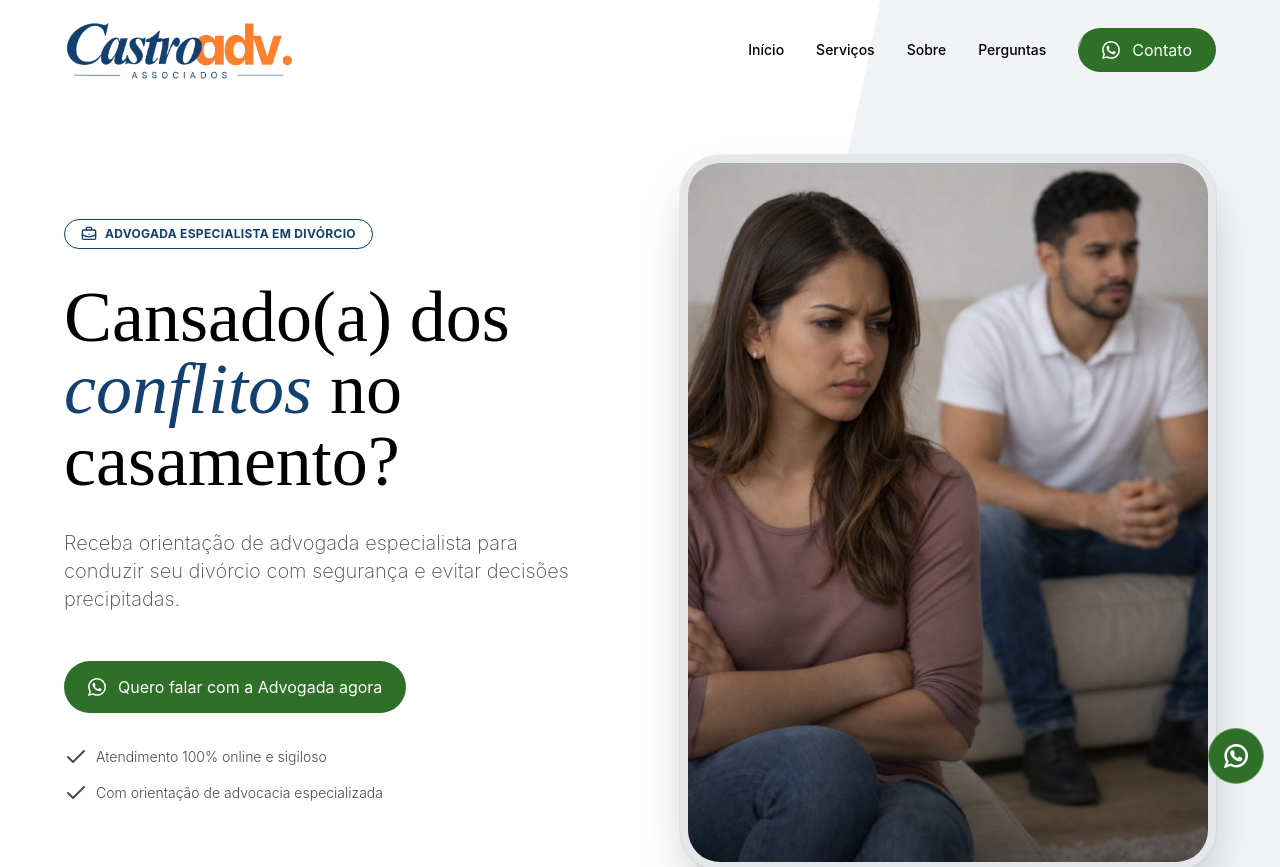
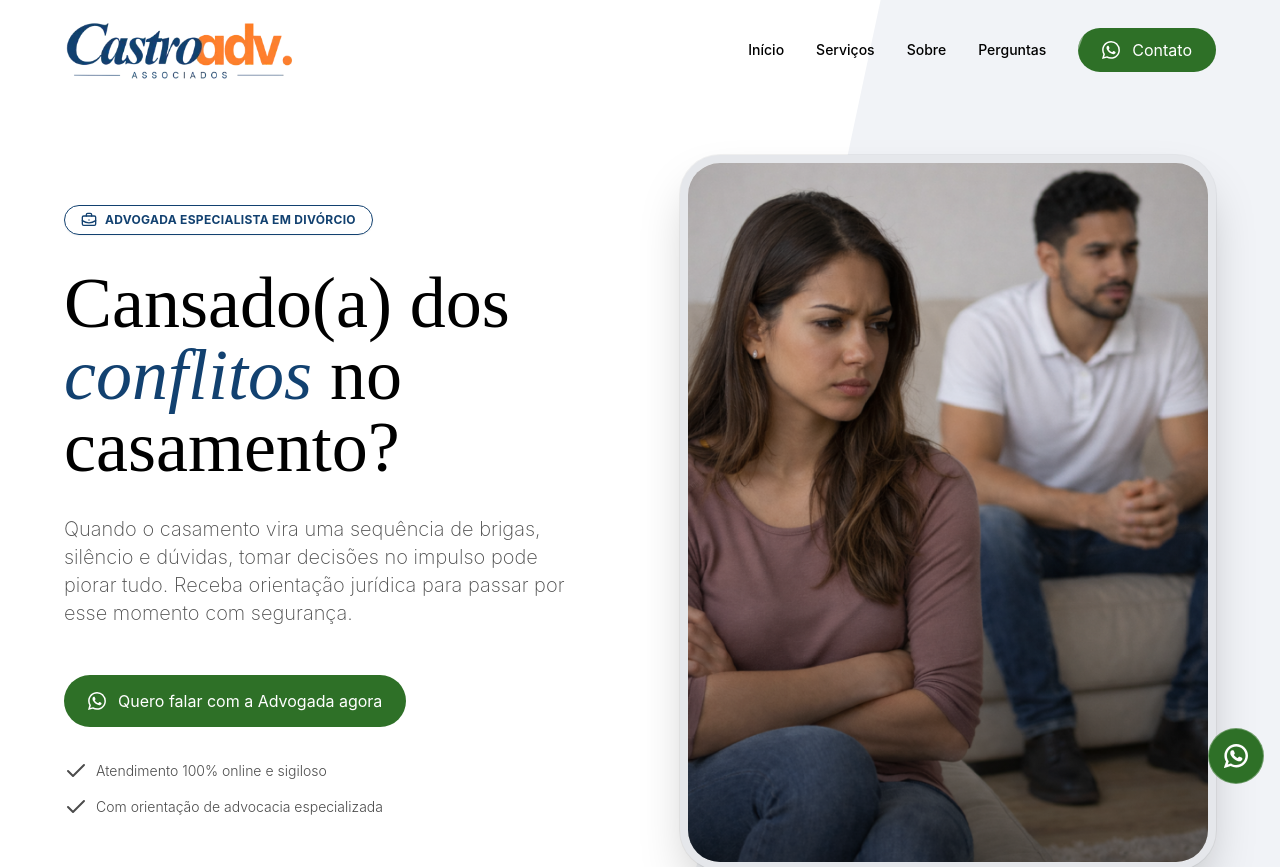
Before and after one commit to Paper-Street-Softwares/LPS-Castro-Advogados-Associados-V4, a React (Vite) app: page / in a window 1280 px wide. Shown: the top 867 px of the page. Built offline with nearby package versions, Linux system fonts and the light colour scheme.

Commit message:
fix: Subtitulo da Hero alterado

```diff
--- a/src/content/content.jsx
+++ b/src/content/content.jsx
@@ -130,8 +130,9 @@ const content = {
       SecondPart: <span>no casamento?</span>,
       subtitle: (
         <p>
-          Receba orientação de advogada especialista para conduzir seu divórcio
-          com segurança e evitar decisões precipitadas.
+          Quando o casamento vira uma sequência de brigas, silêncio e dúvidas,
+          tomar decisões no impulso pode piorar tudo. Receba orientação jurídica
+          para passar por esse momento com segurança.
         </p>
       ),
       heroDefaultImage: heroDefaultImg, // img da pessoa mobile
@@ -499,43 +500,35 @@ const content = {
             <span className="p-1 border-2 rounded-full">
               <Check className="" width={17} height={17} />
             </span>{" "}
- Análise do seu caso para evitar decisões precipitadas
-
-
+            Análise do seu caso para evitar decisões precipitadas
           </div>
           <div className="flex items-start gap-2 mx-auto">
             {" "}
             <span className="p-1 border-2 rounded-full">
               <Check className="" width={17} height={17} />
             </span>{" "}
-Atendimento direto com a Advogada, sem intermediários
-
-
+            Atendimento direto com a Advogada, sem intermediários
           </div>
           <div className="flex items-start gap-2 mx-auto">
             {" "}
             <span className="p-1 border-2 rounded-full">
               <Check className="" width={17} height={17} />
             </span>{" "}
-Resposta rápida para reduzir ansiedade e incerteza
-
-
+            Resposta rápida para reduzir ansiedade e incerteza
           </div>
           <div className="flex items-start gap-2 mx-auto">
             {" "}
             <span className="p-1 border-2 rounded-full">
               <Check className="" width={17} height={17} />
             </span>{" "}
-Processo conduzido com segurança desde o primeiro dia
-
-
+            Processo conduzido com segurança desde o primeiro dia
           </div>
           <div className="flex items-start gap-2 mx-auto">
             {" "}
             <span className="p-1 border-2 rounded-full">
               <Check className="" width={17} height={17} />
             </span>{" "}
-Proteja seus direitos e diminua o desgaste emocional
+            Proteja seus direitos e diminua o desgaste emocional
           </div>
         </div>
       ),
```
